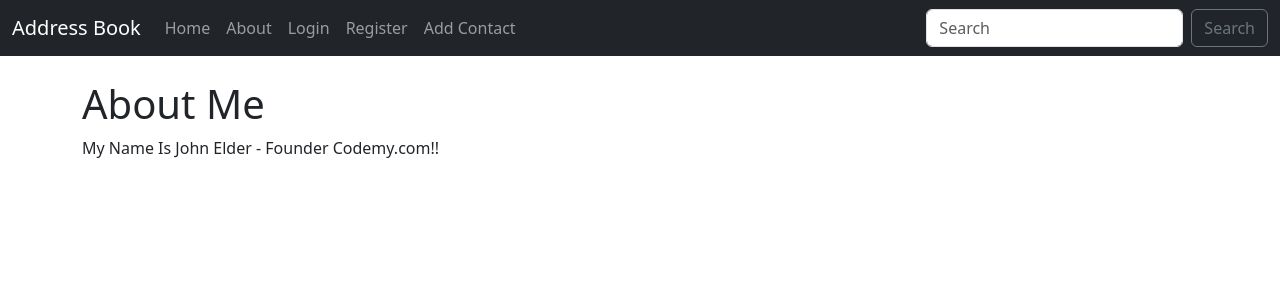
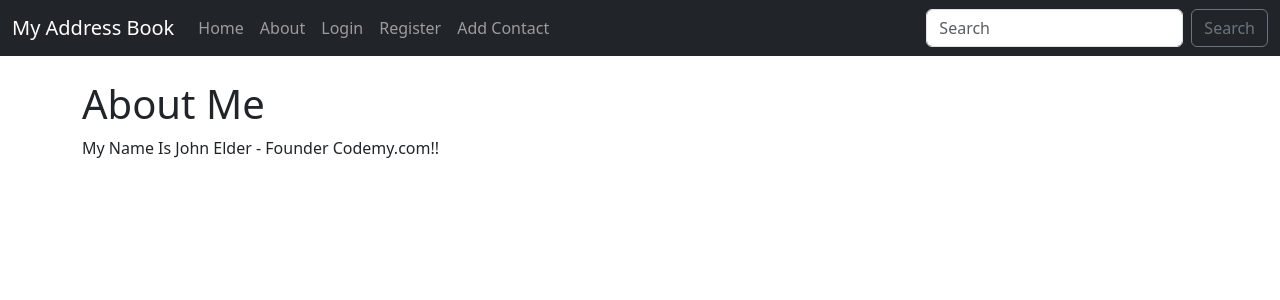
Before and after one commit to flatplanet/django-address-book, a Django app: page /about in a window 1280 px wide. Shown: the top 300 px of the page. Run offline with Django 5.2, Linux system fonts and the light colour scheme.

Commit message:
updated navbar title

```diff
--- a/address_book/templates/navbar.html
+++ b/address_book/templates/navbar.html
@@ -1,6 +1,6 @@
 <nav class="navbar navbar-expand-lg navbar-dark bg-dark">
   <div class="container-fluid">
-    <a class="navbar-brand" href="{% url 'home' %}">Address Book</a>
+    <a class="navbar-brand" href="{% url 'home' %}">My Address Book</a>
     <button class="navbar-toggler" type="button" data-bs-toggle="collapse" data-bs-target="#navbarSupportedContent" aria-controls="navbarSupportedContent" aria-expanded="false" aria-label="Toggle navigation">
       <span class="navbar-toggler-icon"></span>
     </button>
--- a/website/settings.py
+++ b/website/settings.py
@@ -15,7 +15,7 @@ SECRET_KEY = 'django-insecure-l0k!_bta$9wawk8e(r6jk77g917+84kk0_ue7q+p_z8o0)vxq)
 DEBUG = True
 
 
-ALLOWED_HOSTS = ['django-address-book-production.up.railway.app']
+ALLOWED_HOSTS = ['django-address-book-production.up.railway.app', 'localhost']
 CSRF_TRUSTED_ORIGINS = ['https://django-address-book-production.up.railway.app']
 
 
```
